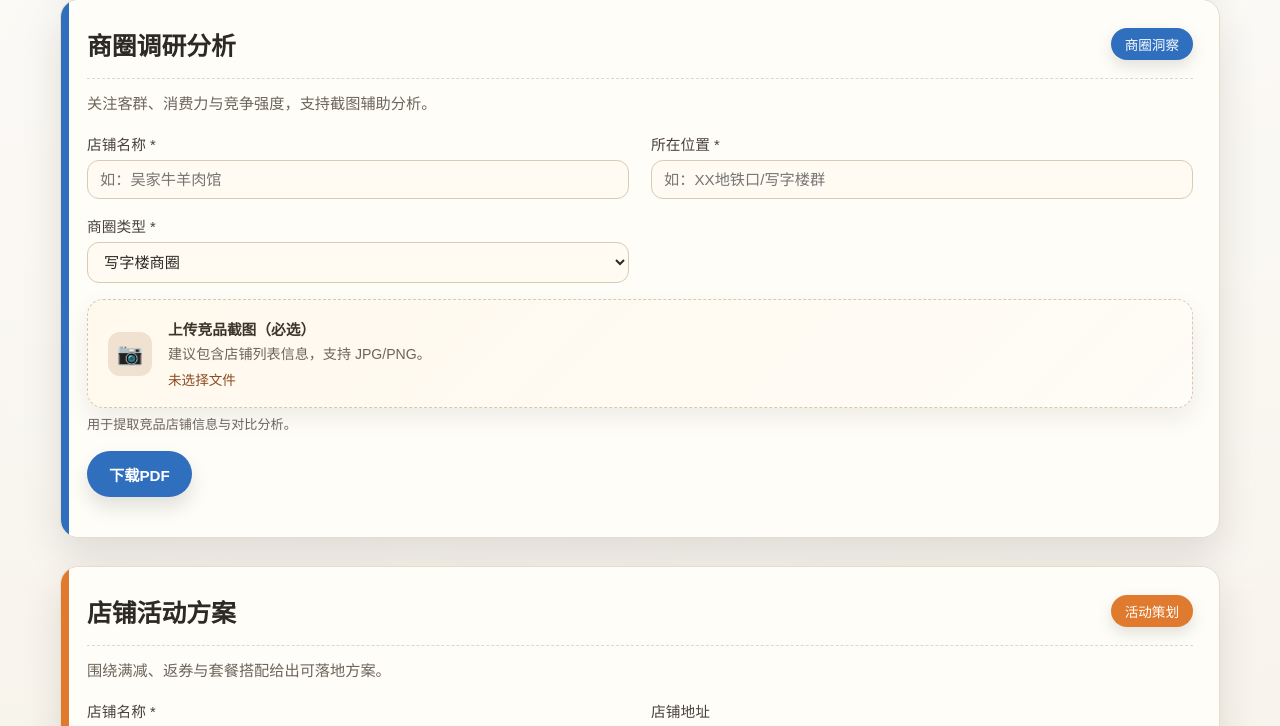
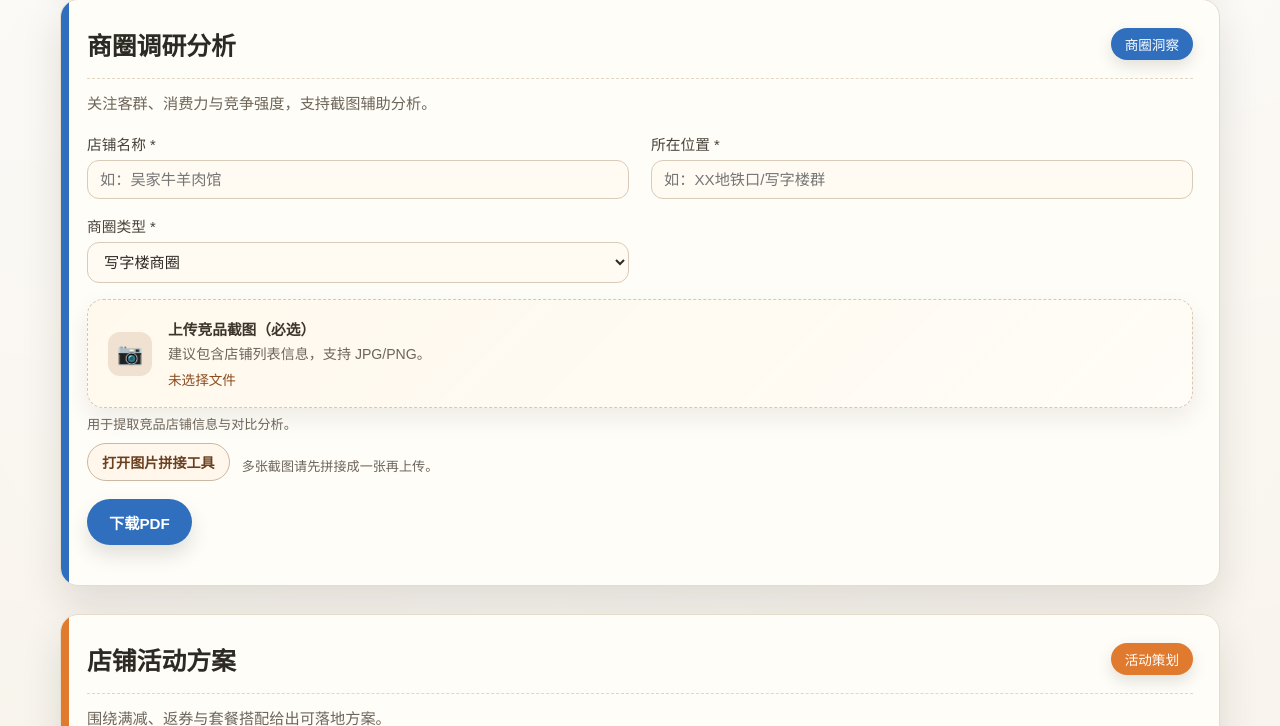
Before and after one commit to tuosir90/sijiantaoxinban-xiazai, a Python web app: template backend/app/templates/unified-ui.html in a window 1280 px wide. Shown: the part 908-1634 px from the top of the page. Run offline with Jinja, Linux system fonts and the light colour scheme; the template is opened without the code that fills it, so the values that code supplies are empty.

Commit message:
更新统一UI模板
Ultraworked with [Sisyphus](https://github.com/code-yeongyu/oh-my-opencode)

Co-authored-by: Sisyphus <clio-agent@sisyphuslabs.ai>

```diff
--- a/backend/app/templates/unified-ui.html
+++ b/backend/app/templates/unified-ui.html
@@ -270,6 +270,36 @@
       color: #8a4b1f;
     }
 
+    .upload-tools {
+      display: flex;
+      align-items: center;
+      gap: 12px;
+      margin-top: 10px;
+      flex-wrap: wrap;
+    }
+
+    .btn-secondary {
+      display: inline-flex;
+      align-items: center;
+      gap: 8px;
+      padding: 8px 14px;
+      border-radius: 999px;
+      border: 1px solid #cdb7a1;
+      background: #fff7ec;
+      color: #6a3f1f;
+      font-size: 0.88rem;
+      font-weight: 600;
+      text-decoration: none;
+      cursor: pointer;
+      transition: transform 0.2s ease, box-shadow 0.2s ease, border-color 0.2s ease;
+    }
+
+    .btn-secondary:hover {
+      border-color: #b07a4a;
+      box-shadow: 0 8px 18px rgba(32, 24, 16, 0.12);
+      transform: translateY(-1px);
+    }
+
     .range-wrap {
       display: flex;
       flex-direction: column;
@@ -469,6 +499,12 @@
           </div>
         </label>
         <div class="hint">用于提取竞品店铺信息与对比分析。</div>
+        <div class="upload-tools">
+          <a class="btn-secondary" href="/ui/image-merger.html" target="_blank" rel="noopener">
+            打开图片拼接工具
+          </a>
+          <span class="hint">多张截图请先拼接成一张再上传。</span>
+        </div>
       </div>
 
       <div class="actions">
```
